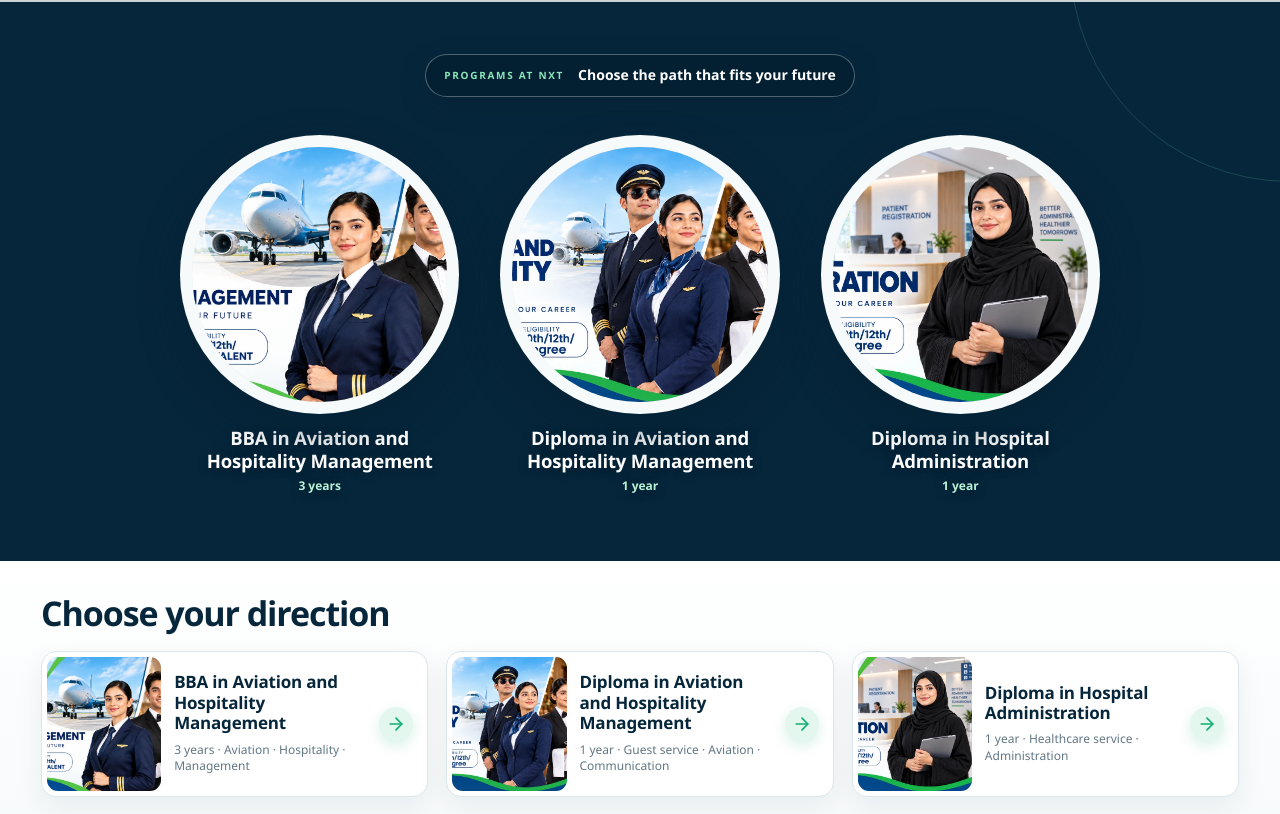
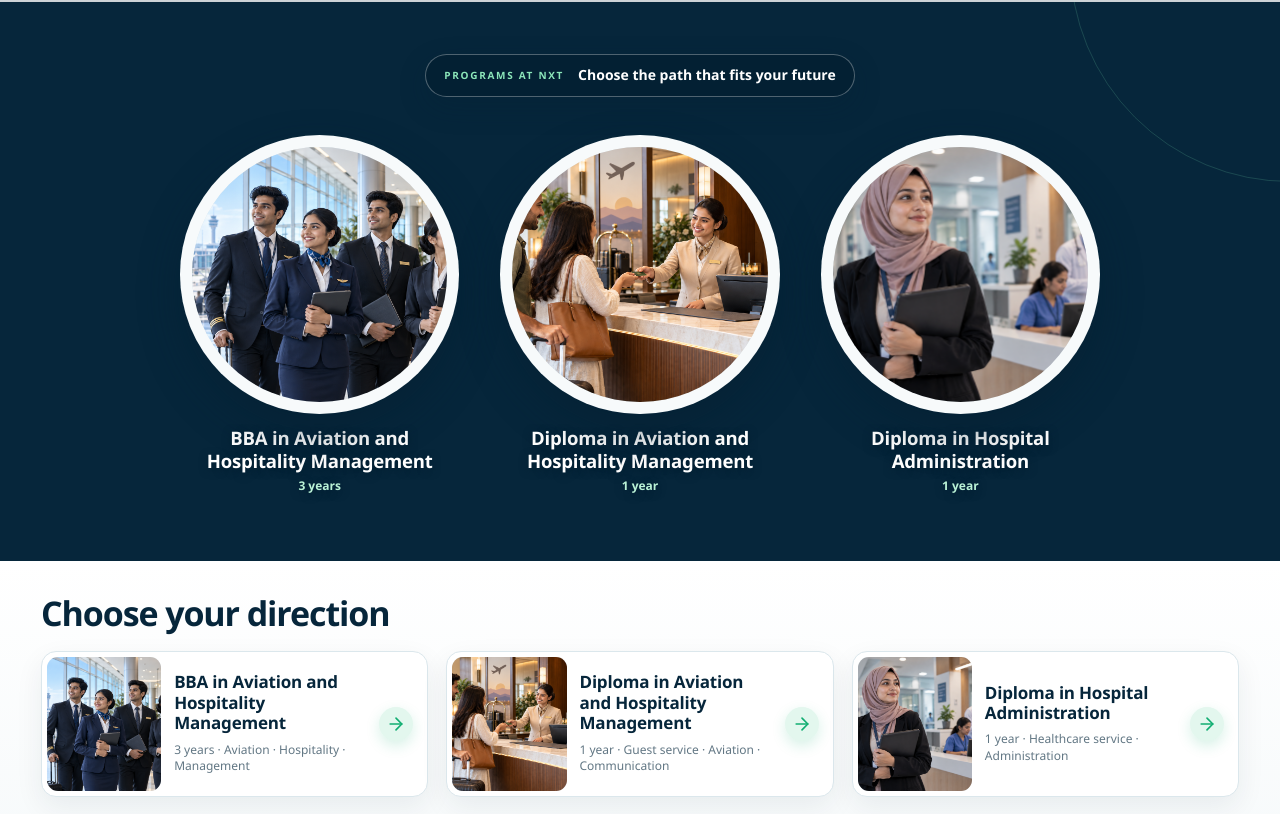
Before and after one commit to Titusdias/Nxt-academy2, a Next.js app: page / in a window 1280 px wide. Shown: the part 946-1760 px from the top of the page. Built offline with nearby package versions, Linux system fonts and the light colour scheme.

Commit message:
Restore original course card images

```diff
--- a/app/components/ProgramDialog.tsx
+++ b/app/components/ProgramDialog.tsx
@@ -24,7 +24,7 @@ const programDetails: Record<string, ProgramDetails> = {
       { label: '3rd year', value: '₹1,00,000' },
     ],
     focus: ['Aviation and hospitality operations', 'Business management fundamentals', 'Guest and passenger service', 'Professional communication and presentation'],
-    image: '/course-bba-promo.webp',
+    image: '/course-bba-aviation.png',
   },
   'Diploma in Aviation and Hospitality Management': {
     duration: '1 year',
@@ -32,7 +32,7 @@ const programDetails: Record<string, ProgramDetails> = {
     description: 'A focused one-year diploma that introduces practical service skills for aviation and hospitality environments. The program supports students in developing passenger service, guest relations, communication and professional presentation skills.',
     fees: [{ label: 'Program fee', value: '₹1,30,000' }],
     focus: ['Guest and passenger relations', 'Airport and hospitality service basics', 'Professional presentation and communication', 'Practical industry-focused learning'],
-    image: '/course-diploma-aviation-hospitality-promo.webp',
+    image: '/course-diploma-aviation-hospitality-v3.png',
   },
   'Diploma in Hospital Administration': {
     duration: '1 year',
@@ -40,7 +40,7 @@ const programDetails: Record<string, ProgramDetails> = {
     description: 'A one-year diploma introducing the day-to-day foundations of hospital administration. Students learn about patient coordination, front-office practices, healthcare records and professional communication in a service-focused environment.',
     fees: [{ label: 'Program fee', value: '₹80,000' }],
     focus: ['Hospital front-office administration', 'Patient service and coordination', 'Healthcare records and office practices', 'Professional communication'],
-    image: '/course-hospital-administration-promo.webp',
+    image: '/course-hospital-admin.png',
   },
 };
 
--- a/app/components/ReferenceHero.tsx
+++ b/app/components/ReferenceHero.tsx
@@ -13,9 +13,9 @@ const links = [
 ];
 
 const heroCourses = [
-  { title: 'BBA in Aviation and Hospitality Management', duration: '3 years', image: '/course-bba-promo.webp', position: '73% center' },
-  { title: 'Diploma in Aviation and Hospitality Management', duration: '1 year', image: '/course-diploma-aviation-hospitality-promo.webp', position: '74% center' },
-  { title: 'Diploma in Hospital Administration', duration: '1 year', image: '/course-hospital-administration-promo.webp', position: '76% center' },
+  { title: 'BBA in Aviation and Hospitality Management', duration: '3 years', image: '/course-bba-aviation.png' },
+  { title: 'Diploma in Aviation and Hospitality Management', duration: '1 year', image: '/course-diploma-aviation-hospitality-v3.png' },
+  { title: 'Diploma in Hospital Administration', duration: '1 year', image: '/course-hospital-admin.png' },
 ];
 
 const heroSlides = [
@@ -80,7 +80,7 @@ export default function ReferenceHero() {
         <ChevronDown size={20} aria-hidden="true" />
       </div>
       <div className="hero-course-circles" aria-label="Programs at NXT Academy">{heroCourses.map(course => <a href="#courses" key={course.title}>
-        <span><Image src={course.image} fill unoptimized sizes="(max-width:700px) 78vw, 20vw" alt="" style={{ objectPosition: course.position }} /></span>
+        <span><Image src={course.image} fill unoptimized sizes="(max-width:700px) 78vw, 20vw" alt="" /></span>
         <strong>{course.title}</strong>
         <small>{course.duration}</small>
       </a>)}</div>
--- a/app/page.tsx
+++ b/app/page.tsx
@@ -21,9 +21,9 @@ const advantages = [
 const advantageIcons = [BookOpen, Users, BriefcaseBusiness, CircleCheck];
 
 const programs = [
-  { title: 'BBA in Aviation and Hospitality Management', duration: '3 years', detail: 'Aviation · Hospitality · Management', image: '/course-bba-promo.webp', position: '73% center' },
-  { title: 'Diploma in Aviation and Hospitality Management', duration: '1 year', detail: 'Guest service · Aviation · Communication', image: '/course-diploma-aviation-hospitality-promo.webp', position: '74% center' },
-  { title: 'Diploma in Hospital Administration', duration: '1 year', detail: 'Healthcare service · Administration', image: '/course-hospital-administration-promo.webp', position: '76% center' },
+  { title: 'BBA in Aviation and Hospitality Management', duration: '3 years', detail: 'Aviation · Hospitality · Management', image: '/course-bba-aviation.png' },
+  { title: 'Diploma in Aviation and Hospitality Management', duration: '1 year', detail: 'Guest service · Aviation · Communication', image: '/course-diploma-aviation-hospitality-v3.png' },
+  { title: 'Diploma in Hospital Administration', duration: '1 year', detail: 'Healthcare service · Administration', image: '/course-hospital-admin.png' },
 ];
 
 const steps = [
@@ -74,7 +74,7 @@ export default function Home() {
         </div>
         <div className="compact-course-grid">
           {programs.map(course => <button className="compact-course-card" key={course.title} onClick={() => setProgram(course.title)}>
-            <span className="compact-course-image"><Image src={course.image} fill unoptimized sizes="(max-width:700px) 30vw, 20vw" alt="" style={{ objectPosition: course.position }} /></span>
+            <span className="compact-course-image"><Image src={course.image} fill unoptimized sizes="(max-width:700px) 30vw, 20vw" alt="" /></span>
             <span className="compact-course-copy"><strong>{course.title}</strong><small>{course.duration} · {course.detail}</small></span>
             <span className="compact-course-arrow" aria-hidden="true"><ArrowRight size={20} /></span>
           </button>)}
```
Also changed, not shown: public/course-diploma-aviation-hospitality-v3.png (added).
